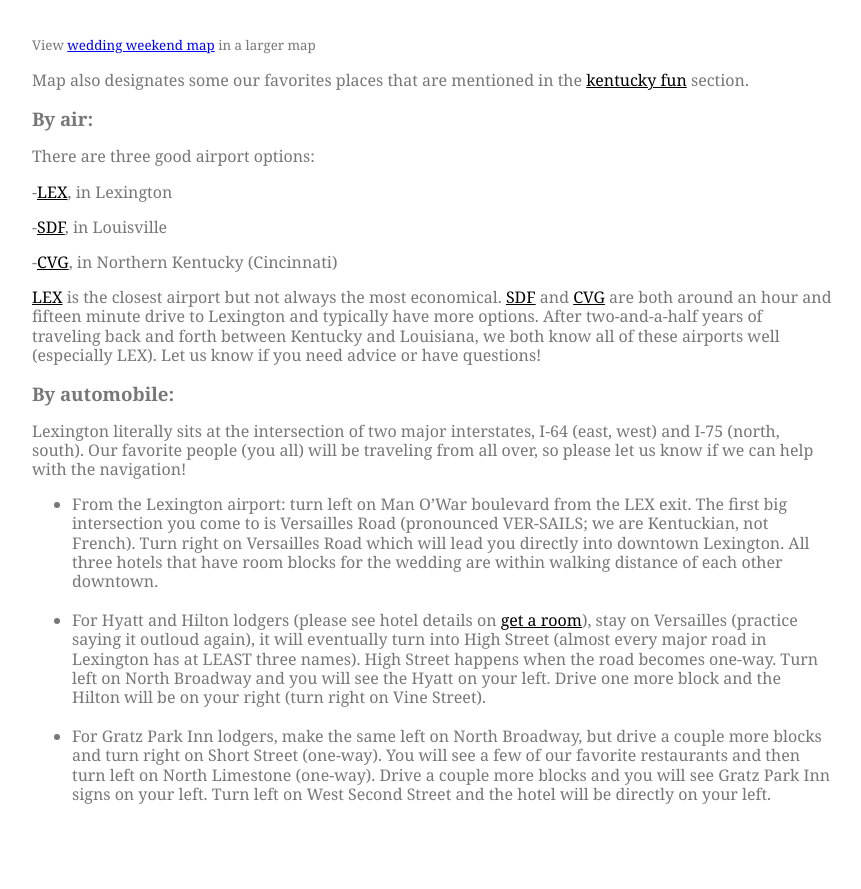
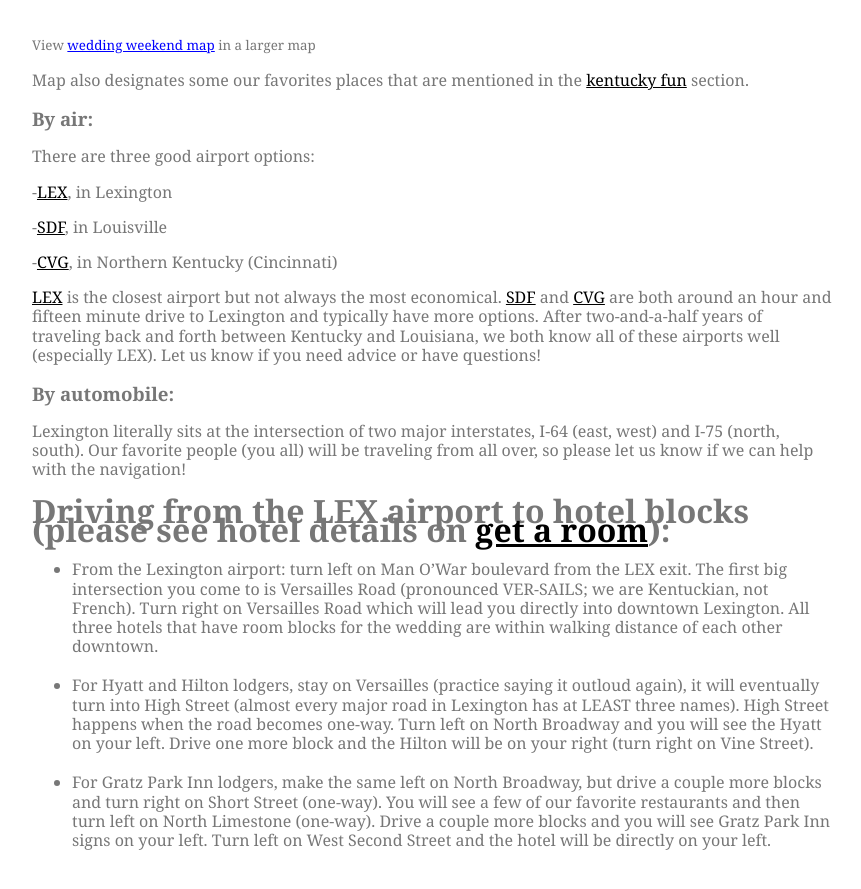
Before and after one commit to nikolaiwarner/annedeanandrand.com, a Jekyll site: the page built from kentucky.md, in a window 1280 px wide, cut to the strip 784-1714 px from the top of the page. Shown: the top 889 px of the strip, without its empty margins (208-1069 px from the left). Built offline with Jekyll 4.4.1, drawn with Linux system fonts in a browser that asks for light colours.

Commit message:
Update kentucky.md

```diff
--- a/kentucky.md
+++ b/kentucky.md
@@ -31,10 +31,14 @@ There are three good airport options:
 
 Lexington literally sits at the intersection of two major interstates, I-64 (east, west) and I-75 (north, south). Our favorite people (you all) will be traveling from all over, so please let us know if we can help with the navigation!
 
+
+#Driving from the LEX airport to hotel blocks (please see hotel details on [get a room](/room)):
+
+
 - From the Lexington airport: turn left on Man O'War boulevard from the LEX exit. The first big intersection you come to is Versailles Road (pronounced VER-SAILS; we are Kentuckian, not French). Turn right on Versailles Road which will lead you directly into downtown Lexington. All three hotels that have room blocks for the wedding are within walking distance of each other downtown.
 
 
-- For Hyatt and Hilton lodgers (please see hotel details on [get a room](/room)), stay on Versailles (practice saying it outloud again), it will eventually turn into High Street (almost every major road in Lexington has at LEAST three names). High Street happens when the road becomes one-way. Turn left on North Broadway and you will see the Hyatt on your left. Drive one more block and the Hilton will be on your right (turn right on Vine Street).
+- For Hyatt and Hilton lodgers, stay on Versailles (practice saying it outloud again), it will eventually turn into High Street (almost every major road in Lexington has at LEAST three names). High Street happens when the road becomes one-way. Turn left on North Broadway and you will see the Hyatt on your left. Drive one more block and the Hilton will be on your right (turn right on Vine Street).
 
 
 - For Gratz Park Inn lodgers, make the same left on North Broadway, but drive a couple more blocks and turn right on Short Street (one-way). You will see a few of our favorite restaurants and then turn left on North Limestone (one-way). Drive a couple more blocks and you will see Gratz Park Inn signs on your left. Turn left on West Second Street and the hotel will be directly on your left.
```
